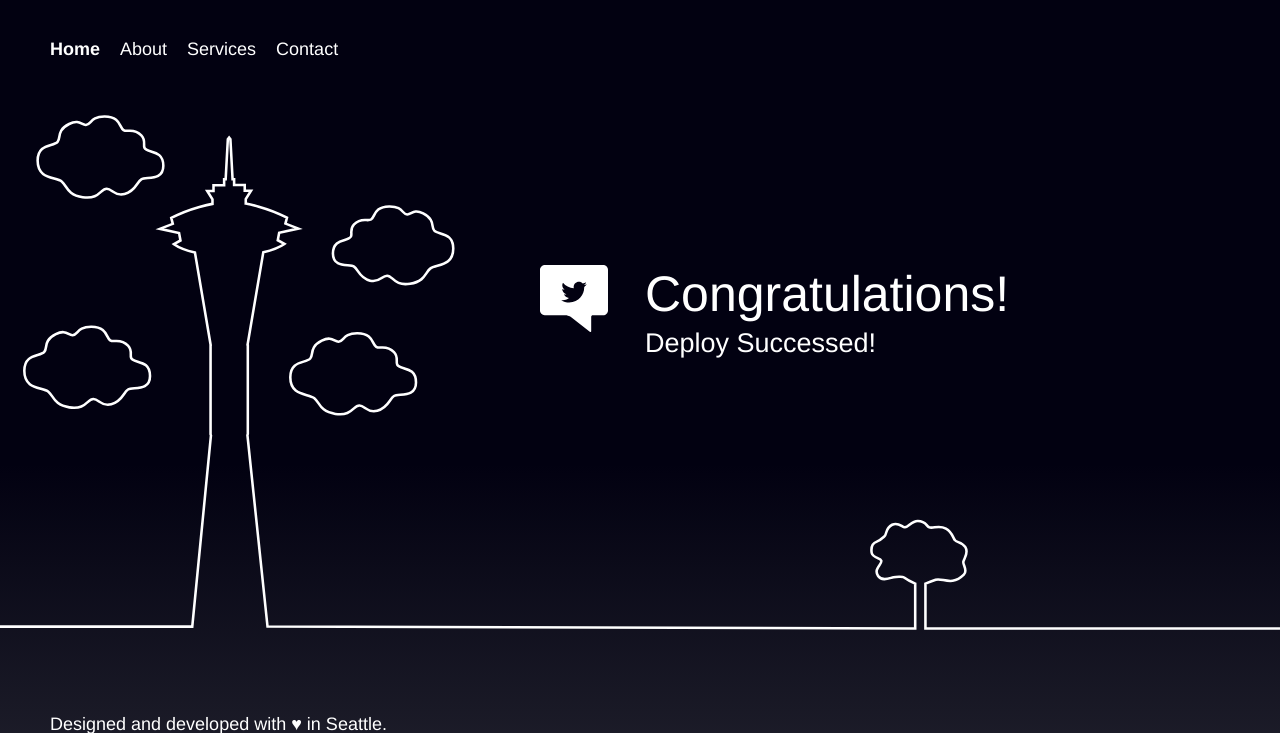
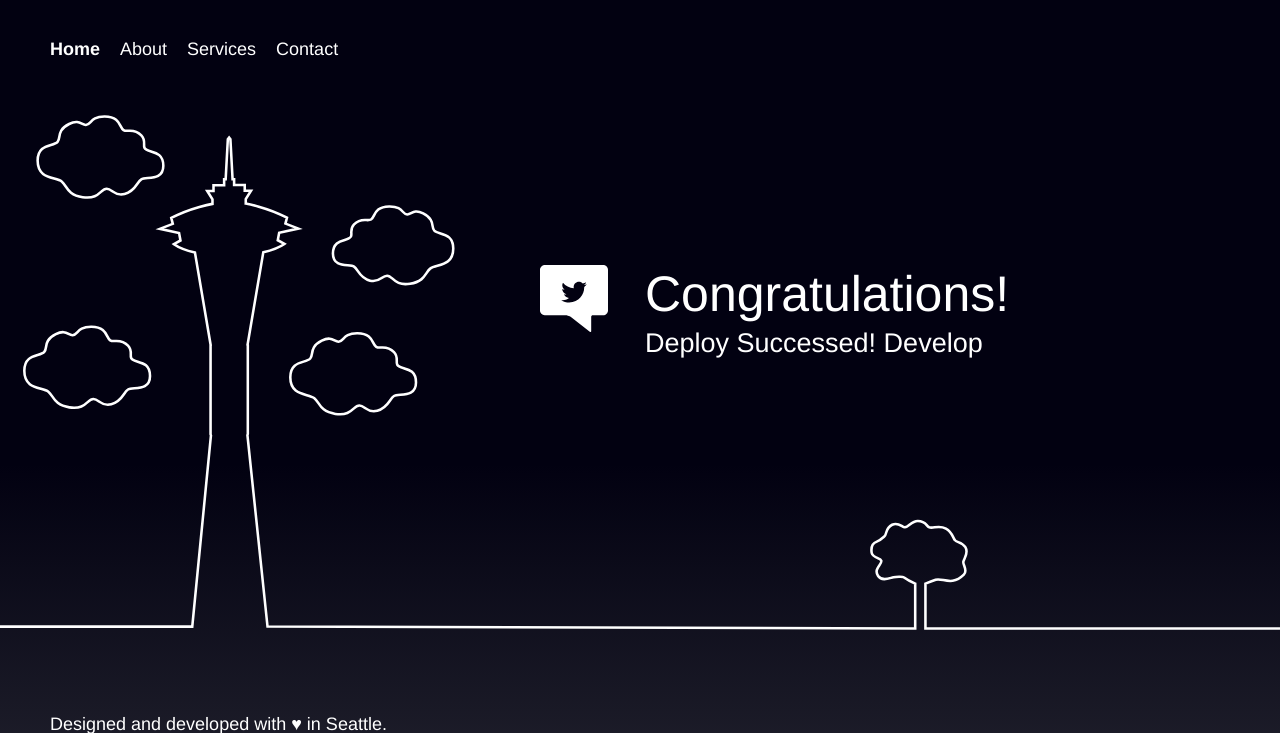
Before and after one commit to keita-yokoo/test-for-exam, a Django app: page / in a window 1280 px wide. Shown: the part 16-749 px from the top of the page. Run offline with Django 3.2, Linux system fonts and the light colour scheme.

Commit message:
developtest

```diff
--- a/helloworld/templates/index.html
+++ b/helloworld/templates/index.html
@@ -59,7 +59,7 @@
             <a class="twitter-link" href="http://twitter.com/home/?status=I%20created%20a%20project%20with%20AWS%20CodeStar!%20%23AWS%20%23AWSCodeStar%20https%3A%2F%2Faws.amazon.com%2Fcodestar"><img src="{% static "helloworld/img/tweet.svg" %}" /></a>
             <div class="text">
                 <h1>Congratulations!</h1>
-		<h2>Deploy Successed!</h2>
+		<h2>Deploy Successed! Develop</h2>
             </div>
         </div>
     </div>
```
